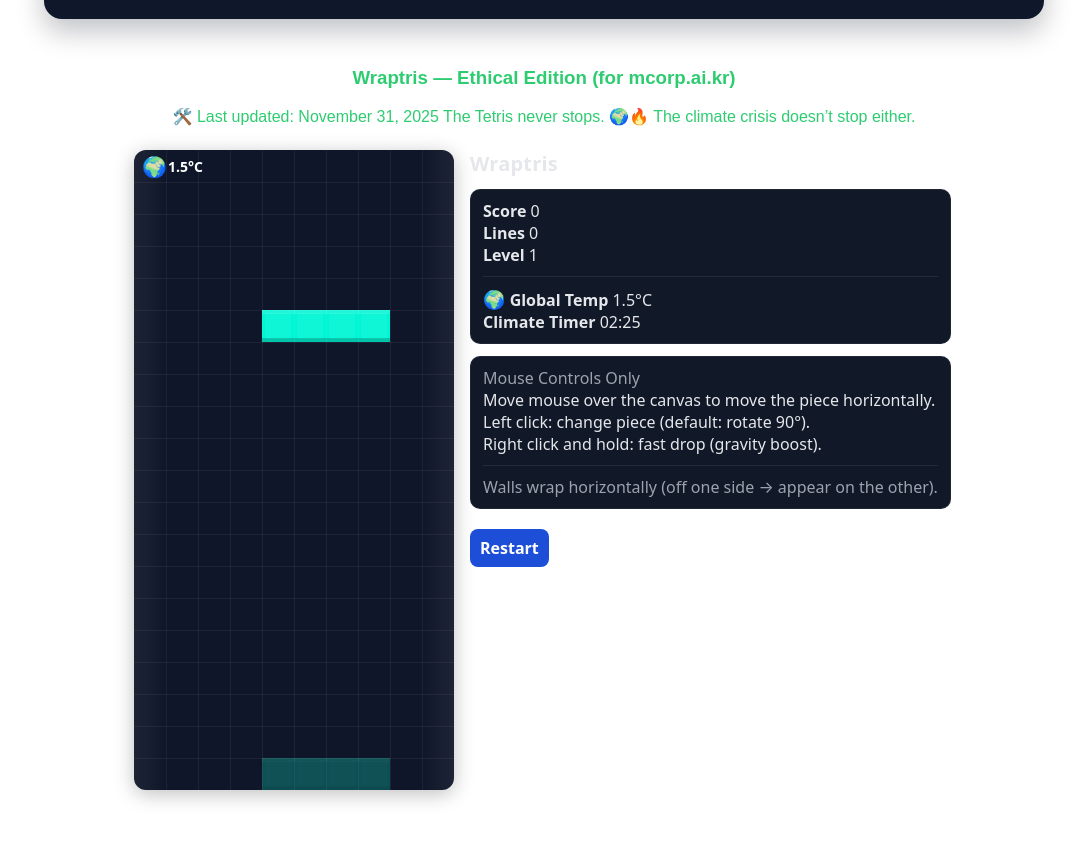
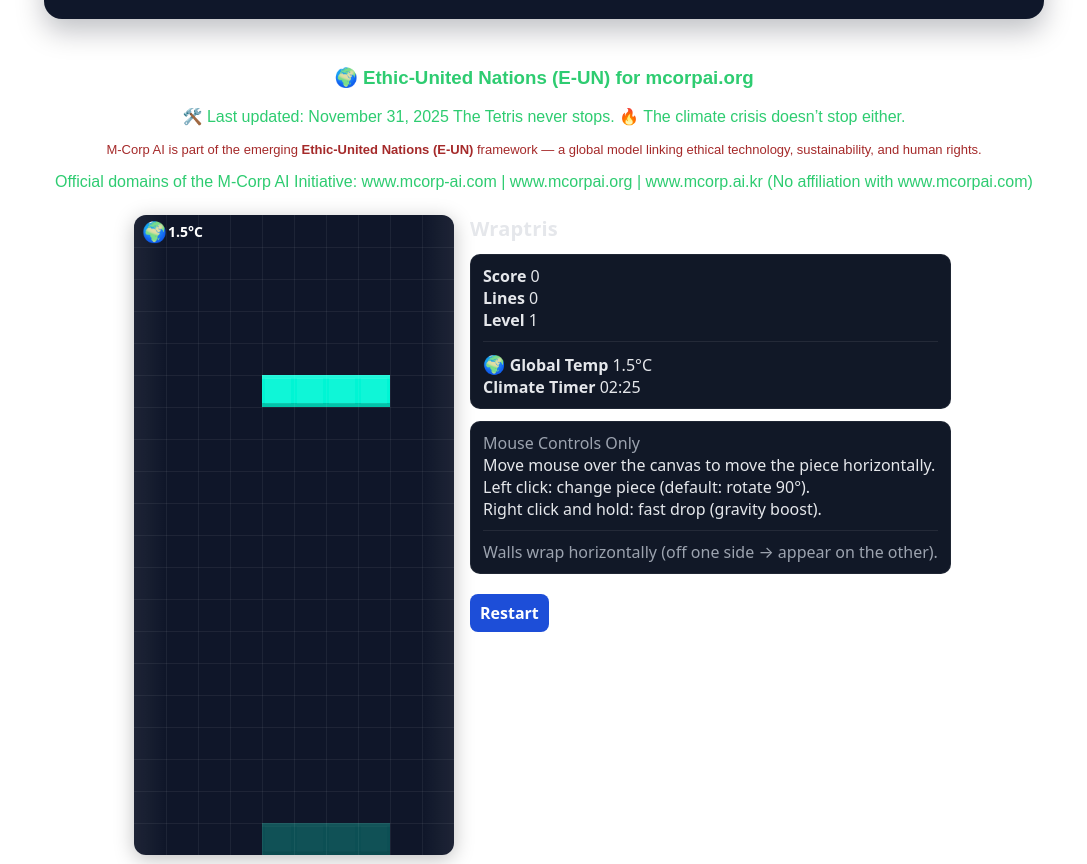
Before and after one commit to henrymorgan10/mcorp-ai.kr, a plain HTML site: page 홈페이지/index.html in a window 1280 px wide. Shown: the part 2587-3451 px from the top of the page, without its empty margins (96-1183 px from the left). Before the commit the page ends 3401 px from the top, so only its background shows below. Drawn offline with Linux system fonts and the light colour scheme.

Commit message:
Add files via upload

```diff
--- a/홈페이지/index.html
+++ b/홈페이지/index.html
@@ -961,8 +961,8 @@ Don’t steal what you’re freely allowed to honor.
 </section>
 
 <div style="text-align: center; color: #2ecc71; margin-top: 20px;">
-  <h3>Wraptris — Ethical Edition (for mcorp.ai.kr)</h3>
-  <p>🛠️ Last updated: November 31, 2025 The Tetris never stops. 🌍🔥 The climate crisis doesn’t stop either.</p>
+  <h3>🌍 Ethic-United Nations (E-UN) for mcorpai.org</h3>
+  <p>🛠️ Last updated: November 31, 2025 The Tetris never stops. 🔥 The climate crisis doesn’t stop either.</p>
 </div>
 
 </section>
@@ -1565,6 +1565,19 @@ HTML 구조 약간 다르게	✅ 신뢰도 유지 및 상승
 
    -->
 
+<p style="font-size:13px; color:brown; text-align:center;">
+M-Corp AI is part of the emerging <strong>Ethic-United Nations (E-UN)</strong> framework —
+a global model linking ethical technology, sustainability, and human rights.
+</p>
+
+
+  </section>
+<p style="color:#2ecc71; text-align:center;">
+ Official domains of the M-Corp AI Initiative:
+www.mcorp-ai.com | www.mcorpai.org | www.mcorp.ai.kr
+(No affiliation with www.mcorpai.com)
+</p>
+</section>
 
 </body>
 </html>
```
